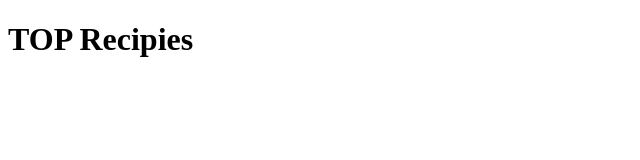
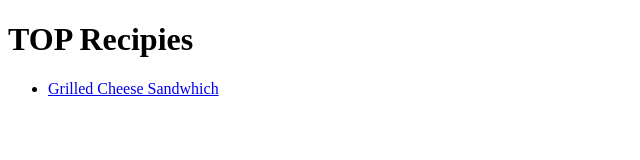
Before and after one commit to DHarrisDevelop/ubiquitous-doodle, a plain HTML site: page foundations/recipes/index.html in a window 1280 px wide. Shown: the whole page, without its empty margins (0-640 px from the left). Drawn offline with Linux system fonts and the light colour scheme.

Commit message:
link to grilled cheese

```diff
--- a/foundations/recipes/index.html
+++ b/foundations/recipes/index.html
@@ -5,5 +5,10 @@
   </HEAD>
   <BODY>
     <H1>TOP Recipies</H1>
+    <UL>
+      <LI>
+        <a href="/recipes/grilled-cheese.html">Grilled Cheese Sandwhich</a>
+      </LI>
+    </UL>
   </BODY>
 </HTML>
```
